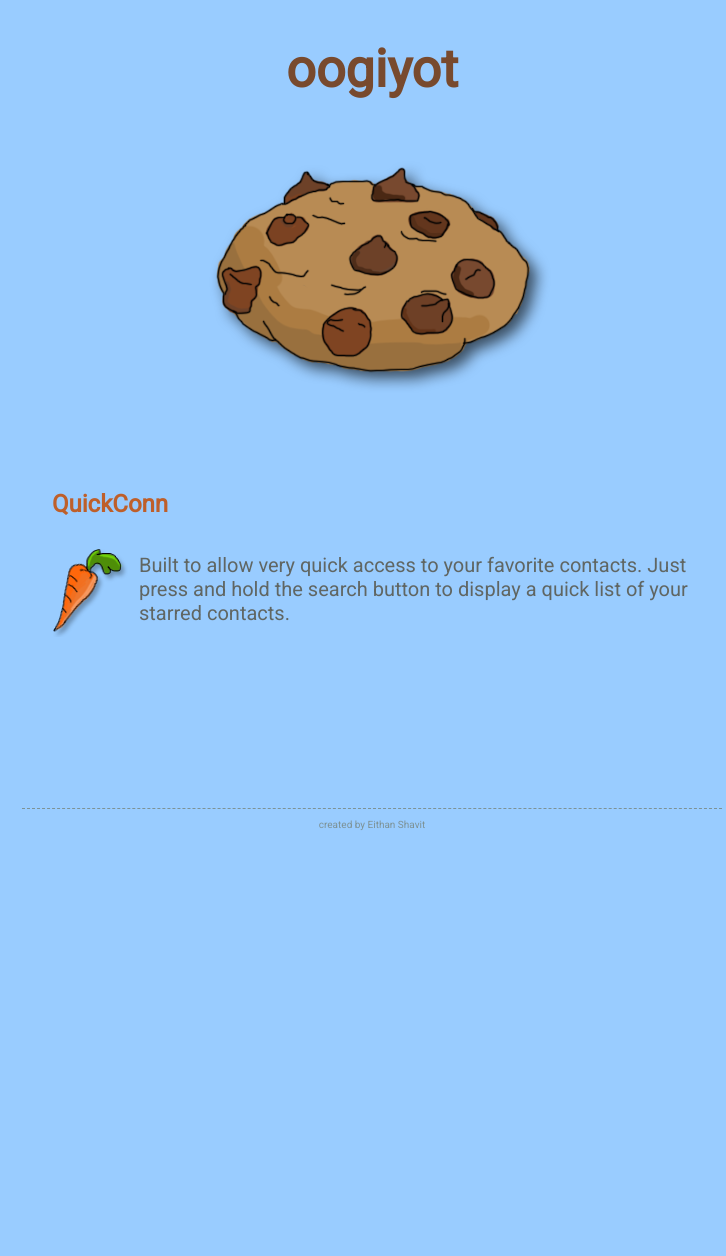
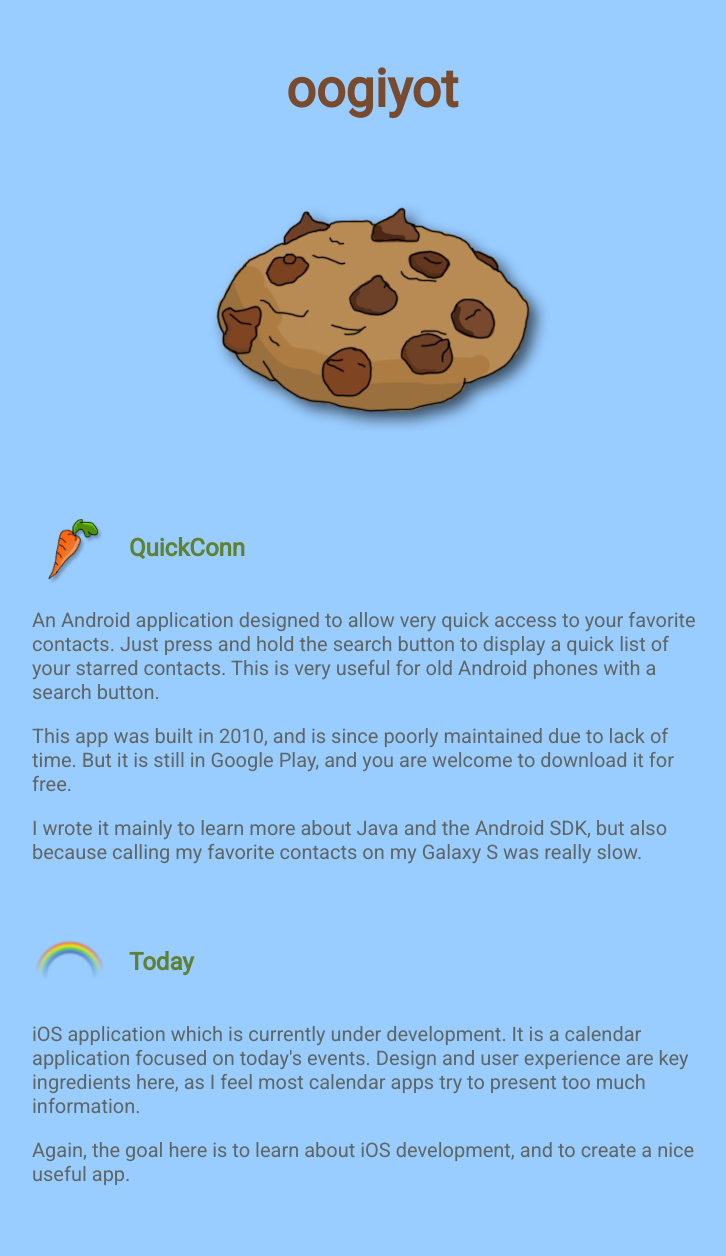
Before and after one commit to eithanshavit/eithanshavit.com.flask, a Flask app: template templates/apps.html in a window 1280 px wide. Shown: the whole page, without its empty margins (268-994 px from the left). Before the commit the page ends 830 px from the top, so only its background shows below. Run offline with Flask 2, Linux system fonts and the light colour scheme; the template is opened without the code that fills it, so the values that code supplies are empty; some libraries are stand-ins or nearby versions; some web fonts are replaced.

Commit message:
Add more pages. Remove footer. Add favicon.

```diff
--- a/oogiyot.py
+++ b/oogiyot.py
@@ -1,30 +1,35 @@
 from flask import Flask
 from flask import render_template
+from flask import send_from_directory
+import os
 app = Flask( __name__ )
 
 menu = [
+   { "name" : "about",
+     "link" : "about" },
+   { "name" : "websites",
+     "link" : "websites" },
    { "name" : "apps",
-     "link" : "apps.html" },
-   { "name" : "about",
-     "link" : "about.html" },
+     "link" : "apps" },
+   { "name" : "hardware",
+     "link" : "hardware" },
+   { "name" : "github",
+     "link" : "github" },
 ]
+
+@app.route('/<page>')
+def page( page='index' ):
+   return render_template( page + '.html', menu=menu, page=page )
 
 @app.route('/')
 @app.route('/index.html')
 def index():
-   return render_template( 'index.html', menu=menu )
+   return render_template( 'about.html', menu=menu, page='about' )
 
-@app.route('/email.html')
-def email():
-   return render_template( 'email.html', menu=menu )
-
-@app.route('/apps.html')
-def apps():
-   return render_template( 'apps.html', menu=menu )
-
-@app.route('/about.html')
-def about():
-   return render_template( 'about.html', menu=menu )
+@app.errorhandler(404)
+@app.errorhandler(500)
+def page_not_found(error):
+    return "Oops, are you in the right place?"
 
 if __name__ == '__main__':
    app.debug = True
--- a/static/styles.css
+++ b/static/styles.css
@@ -10,6 +10,7 @@ body {
 
 .title {
 	font-size: 52px;
+	color: #784A2E;
 }
 
 #container {
@@ -17,10 +18,6 @@ body {
 	position:relative;
 	max-width: 700px;
 	margin: 0 auto;
-}
-
-.title {
-	color: #784A2E;
 }
 
 #header {
@@ -34,17 +31,6 @@ body {
 	padding:10px;
 }
 
-#footer {
-	color: #7D9296;
-	text-align: center;
-	font-size: 10px;
-	position:absolute;
-	bottom:0;
-	width:100%;
-	height:30px;			/* Height of the footer */
-	border-top: 1px dashed #7D9296;
-}
-
 .email-address a{
 	color: #808080;
 }
@@ -53,15 +39,6 @@ a {
 	text-decoration: none;
 }
 
-h1 {
-	margin: 20px;
-	color: #BE5F2A;
-	font-size: 24px;
-}
-#body p {
-	color: #606663;
-	font-size: 20px;
-}
 
 .logo-container {
    width:400px;
@@ -103,3 +80,37 @@ li a {
 li a:hover {
 	color: #806575;
 }
+
+.section{
+	padding-bottom:40px;
+}
+
+#body p {
+	color: #606663;
+	font-size: 20px;
+}
+
+#body img {
+	height:70px;
+	width:70px;
+}
+
+#body h1 {
+	margin: 20px;
+	color: #618132;
+	font-size: 24px;
+}
+
+#body a {
+	color: rgb(162, 102, 37);
+	font-size: 20px;
+}
+
+a.chosen-menu {
+	color:rgb(77, 41, 41);
+}
+
+#body a:hover {
+	color: #618132;
+	font-size: 20px;
+}
--- a/templates/apps.html
+++ b/templates/apps.html
@@ -1,16 +1,37 @@
 {% extends "base.html" %}
 {% block content %}
-<h1>QuickConn</h1>
+<div class="section">
 <table>
-  <tr>
-      <td>
-          <img alt="" src="static/images/quickconn.png"/></td>
-      <td>
-  		<td>
-			<p>Built to allow very quick access to your favorite contacts.  Just
-press and hold the search button to display a quick list of your starred
-contacts.</p>
-      </td>
-  </tr>
+<tr>
+	<td>
+		  <img alt="" src="static/images/quickconn.png"/>
+	</td>
+	<td>
+			<h1>QuickConn</h1>
+	</td>
+<tr>
 </table>
+ <p>An Android application designed to allow very quick access to your favorite contacts.  Just press and hold the search button to display a quick list of your starred contacts. This is very useful for old Android phones with a search button.</p>
+ <p>This app was built in 2010, and is since poorly maintained due to lack of time. But it is still in Google Play, and you are welcome to download it for free.</p>
+ <p>I wrote it mainly to learn more about Java and the Android SDK, but
+also because calling my favorite contacts on my Galaxy S was really slow.</p>
+</div>
+<div class="section">
+<table>
+<tr>
+	<td>
+		  <img alt="" src="{{ url_for( 'static', filename='images/rainbow.png') }}"/>
+	</td>
+	<td>
+			<h1>Today</h1>
+	</td>
+<tr>
+</table>
+<p>iOS application which is currently under development. It is a calendar application
+focused on today's events. Design and user experience are key
+ingredients here, as I feel most calendar apps try to present too much
+information.</p>
+<p>Again, the goal here is to learn about iOS development, and to create a nice
+useful app.</p>
+</div>
 {% endblock %}
--- a/templates/base.html
+++ b/templates/base.html
@@ -1,5 +1,6 @@
 <html>
 <head>
+	<link rel="shortcut icon" href="{{ url_for('static', filename='favicon.ico') }}">
    <link href='http://fonts.googleapis.com/css?family=Text+Me+One|Roboto' rel='stylesheet' type='text/css'>
    <link rel="stylesheet" type="text/css" href="static/styles.css" media="screen" />
 
@@ -32,7 +33,11 @@
       <div class="menu">
       <ul>
       {% for item in menu %}
-         <li><a href={{item.link}}>{{item.name}}</a></li>
+				  {% if item.name == page %}
+					  <li><a class="chosen-menu" href={{item.link}}>{{item.name}}</a></li>
+				  {% else %}
+					  <li><a href={{item.link}}>{{item.name}}</a></li>
+				  {% endif %}
       {% endfor %}
       </ul>
       </div>
@@ -42,11 +47,6 @@
       <!-- Body start -->
       {% block content %}{% endblock %}
       <!-- Body end -->
-   </div>
-   <div id="footer">
-      <!-- Footer start -->
-      <p>created by Eithan Shavit</p>
-      <!-- Footer end -->
    </div>
 </div>
 </body>
--- /dev/null
+++ b/templates/hardware.html
@@ -0,0 +1,3 @@
+{% extends "base.html" %}
+{% block content %}
+{% endblock %}
```
Also changed, not shown: templates/about.html (+8 -4 lines), templates/github.html (added, +7 -0 lines), templates/websites.html (added, +28 -0 lines), static/favicon.ico (added), static/images/octobiwan.png (added), static/images/paypal-donate-button.png (deleted), static/images/rainbow.png (added), static/images/today.png (added), static/images/zeshesham.png (added).
